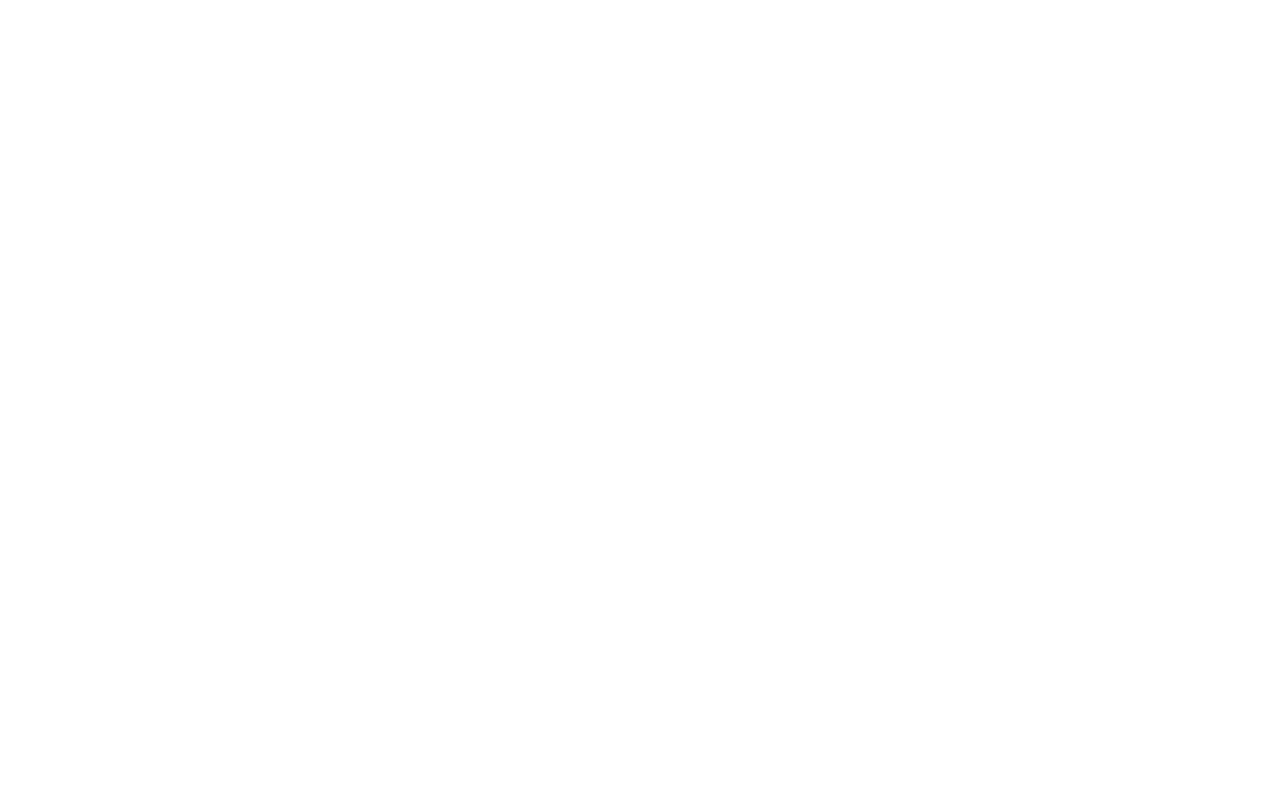
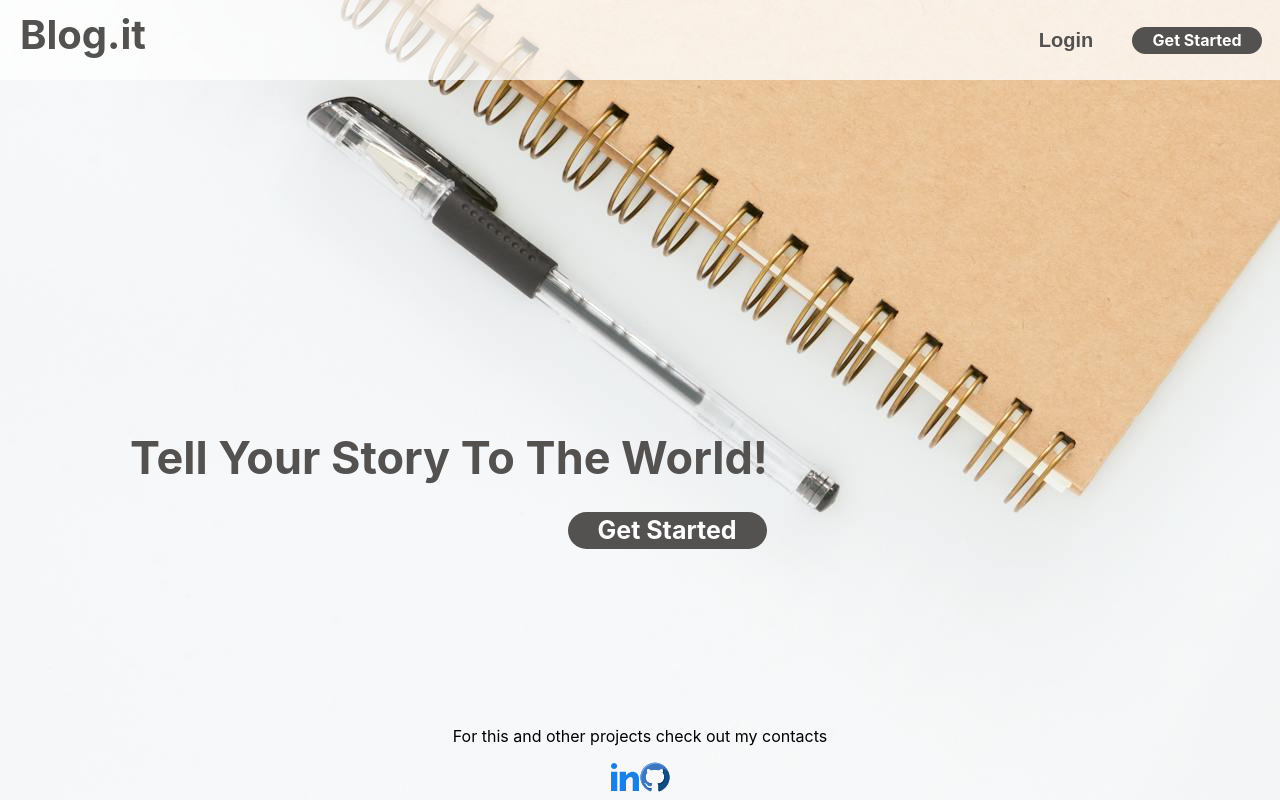
Before and after one commit to Tinkjimmy/blog-react-app, a React (Create React App) app: page /blog-react-app/ in a window 1280 px wide. Built offline with nearby package versions, Linux system fonts and the light colour scheme.

Commit message:
finnally

```diff
--- a/src/App.js
+++ b/src/App.js
@@ -1,5 +1,5 @@
 import "./App.css";
-import { BrowserRouter as Router, Route, Routes } from "react-router-dom";
+import { BrowserRouter as Router,Route, Routes } from "react-router-dom";
 import Home from "./components/home/Home";
 import Login from "./components/auth/Login";
 import Register from "./components/auth/Register";
@@ -12,7 +12,7 @@ function App() {
   return (
     <>
 
-     <Router basename="/<repository-name>">
+
       <Routes>
         <Route path="/" element={<Home />} />
         <Route path="/login" element={<Login />} />
@@ -22,7 +22,7 @@ function App() {
         <Route path="/article" element={<Article />} />
         <Route path="/write" element={<Writing />} />
       </Routes>
-    </Router>
+
 
     </>
   );
--- a/src/index.js
+++ b/src/index.js
@@ -1,8 +1,7 @@
 import React from "react";
 import ReactDOM from "react-dom/client";
 import "./index.css";
-import { BrowserRouter, BrowserRouter as Router } from "react-router-dom";
-
+import { BrowserRouter as Router } from "react-router-dom";
 import App from "./App";
 import reportWebVitals from "./reportWebVitals";
 
@@ -10,9 +9,9 @@ const root = ReactDOM.createRoot(document.getElementById("root"));
 root.render(
 
   <React.StrictMode>
-    <BrowserRouter>
-     <App />
-    </BrowserRouter>
+    <Router basename="/blog-react-app">
+      <App />
+    </Router>
   </React.StrictMode>
 
 );
```
Also changed, not shown: package.json (+1 -88 lines), 1 other file (tests, documents, lock files or other folders).
